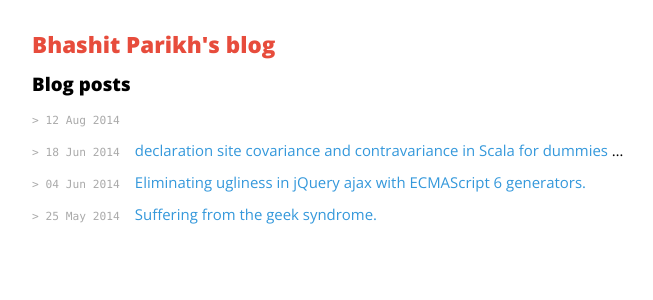
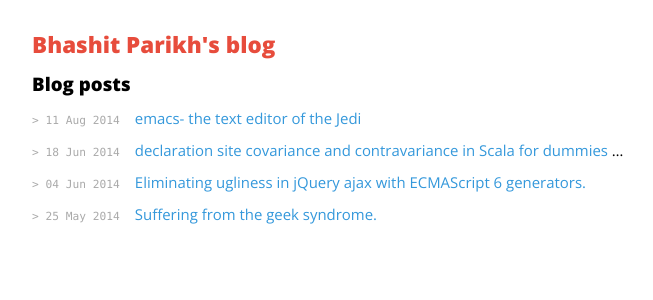
Before and after one commit to Bhashit/bhashit.github.io, a Jekyll site: the page built from index.html, in a window 1280 px wide. Shown: the top 300 px of the page, without its empty margins (312-965 px from the left). Built offline with Jekyll 4.4.1, drawn with Linux system fonts in a browser that asks for light colours; Markdown is read by kramdown in place of the engine named in the settings.

Commit message:
Added post about emacs

```diff
--- a/_posts/2014-08-11-emacs-the-text-editor-of-the-jedi.markdown
+++ b/_posts/2014-08-11-emacs-the-text-editor-of-the-jedi.markdown
@@ -1,6 +1,6 @@
 ---
 layout: post
-title: emacs: the text editor of the Jedi
+title: emacs- the text editor of the Jedi
 date:   2014-08-11
 comments: true
 ---
```
